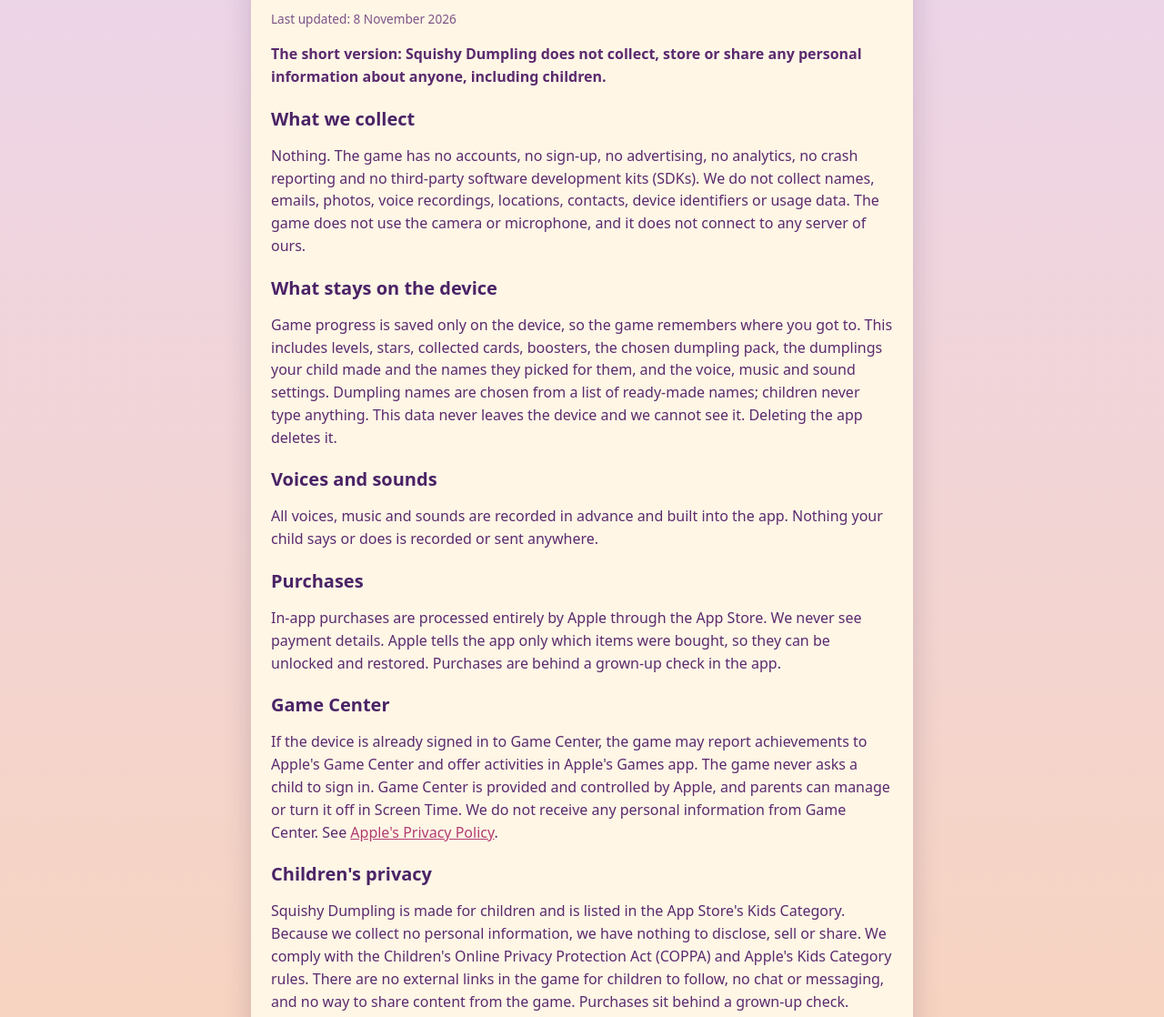
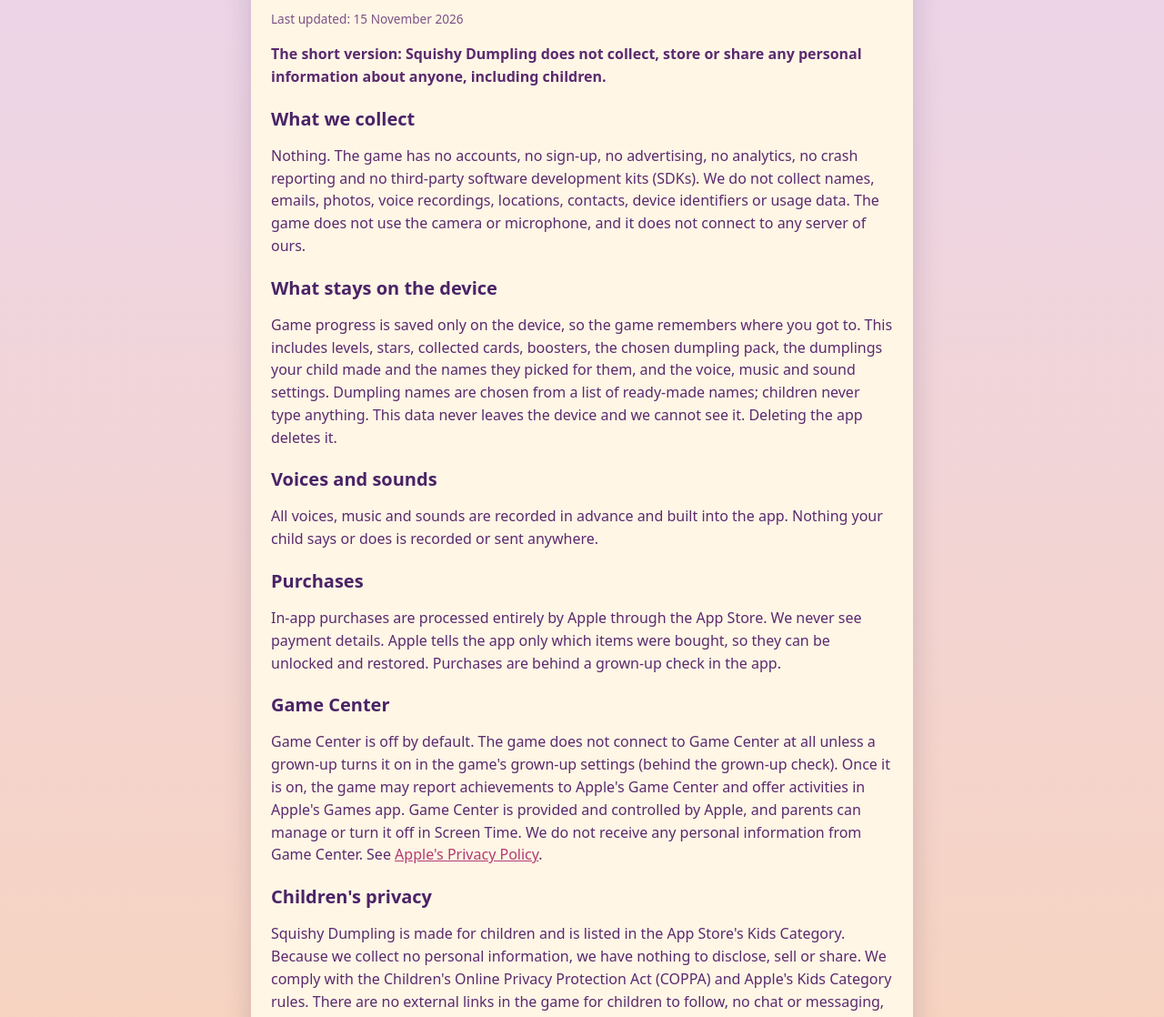
Before and after one commit to aaronbesson/squishy-dumpling-site, a plain HTML site: page privacy.html in a window 1280 px wide. Shown: the part 420-1538 px from the top of the page at 91% size. Drawn offline with Linux system fonts and the light colour scheme.

Commit message:
Game Center is now off until a grown-up turns it on
Co-Authored-By: Claude Opus 5.5 <noreply@anthropic.com>

```diff
--- a/privacy.html
+++ b/privacy.html
@@ -20,7 +20,7 @@
 
     <section class="card">
       <h1>Privacy Policy</h1>
-      <p class="small">Last updated: 8 November 2026</p>
+      <p class="small">Last updated: 15 November 2026</p>
 
       <p><b>The short version: Squishy Dumpling does not collect, store or share any personal information about anyone, including children.</b></p>
 
@@ -37,7 +37,7 @@
       <p>In-app purchases are processed entirely by Apple through the App Store. We never see payment details. Apple tells the app only which items were bought, so they can be unlocked and restored. Purchases are behind a grown-up check in the app.</p>
 
       <h2>Game Center</h2>
-      <p>If the device is already signed in to Game Center, the game may report achievements to Apple's Game Center and offer activities in Apple's Games app. The game never asks a child to sign in. Game Center is provided and controlled by Apple, and parents can manage or turn it off in Screen Time. We do not receive any personal information from Game Center. See <a href="https://www.apple.com/legal/privacy/">Apple's Privacy Policy</a>.</p>
+      <p>Game Center is off by default. The game does not connect to Game Center at all unless a grown-up turns it on in the game's grown-up settings (behind the grown-up check). Once it is on, the game may report achievements to Apple's Game Center and offer activities in Apple's Games app. Game Center is provided and controlled by Apple, and parents can manage or turn it off in Screen Time. We do not receive any personal information from Game Center. See <a href="https://www.apple.com/legal/privacy/">Apple's Privacy Policy</a>.</p>
 
       <h2>Children's privacy</h2>
       <p>Squishy Dumpling is made for children and is listed in the App Store's Kids Category. Because we collect no personal information, we have nothing to disclose, sell or share. We comply with the Children's Online Privacy Protection Act (COPPA) and Apple's Kids Category rules. There are no external links in the game for children to follow, no chat or messaging, and no way to share content from the game. Purchases sit behind a grown-up check.</p>
```
Also changed, not shown: index.html (+1 -1 lines).
